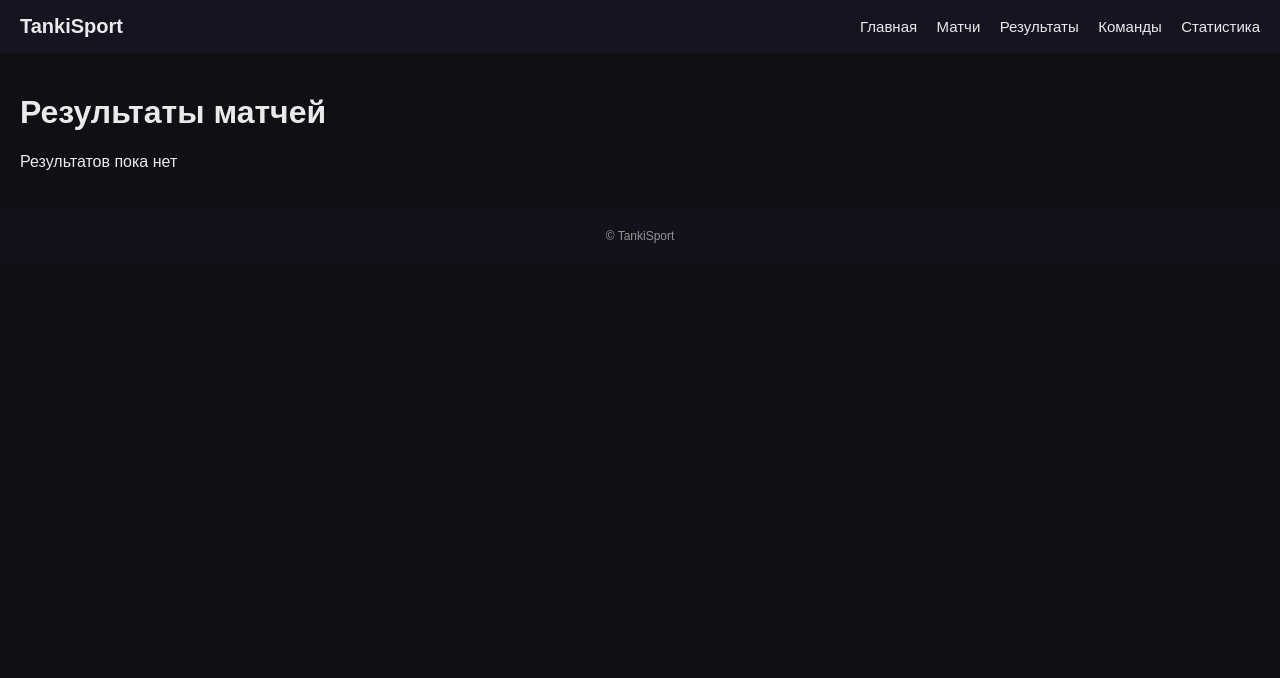
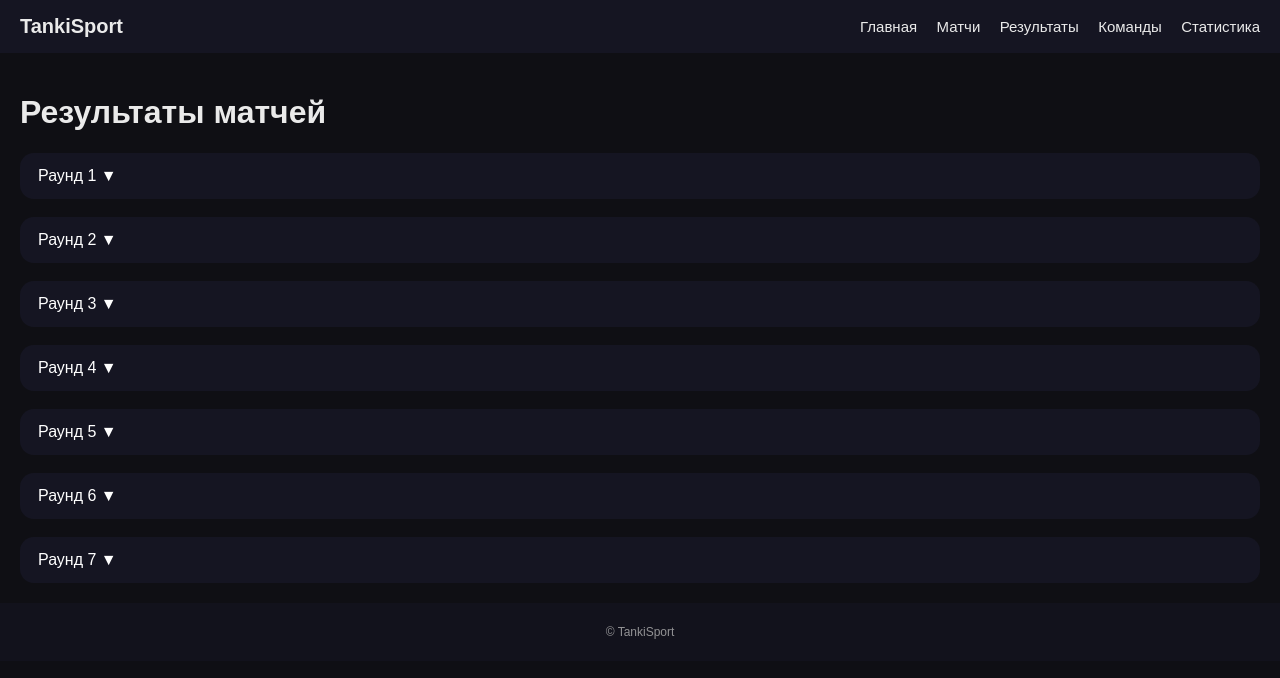
Before and after one commit to Maestr0-ai/tankisport-project, a Flask app: page /results in a window 1280 px wide. Shown: the top 678 px of the page. Run offline with Flask 3, Linux system fonts and the light colour scheme.

Commit message:
Update results.html

```diff
--- a/web/templates/results.html
+++ b/web/templates/results.html
@@ -1,51 +1,59 @@
 {% extends "base.html" %}
+{% block content %}
 
-{% block content %}
 <h1>Результаты матчей</h1>
 
-{% if results %}
-  {% for round_num, matches in results.items() %}
+<div class="results">
+
+{% for round, matches in results_by_round.items() %}
   <div class="round-block">
-      <button class="round-toggle" onclick="toggleRound('round-{{ round_num }}')">
-        Раунд {{ round_num }} ▼
+
+    <button class="round-toggle" onclick="toggleRound('round{{ round }}')">
+      Раунд {{ round }}
+      <span class="arrow">▼</span>
     </button>
 
-      <div id="round-{{ round_num }}" class="round-content">
-        {% if matches %}
+    <div id="round{{ round }}" class="round-content">
+      {% if matches and matches|length > 0 %}
+
         {% for m in matches %}
         <div class="result-card">
-              <!-- Левая команда -->
-              <div class="team left {% if m.score1 > m.score2 %}winner{% else %}loser{% endif %}">
+
+          <!-- Команда 1 -->
+          <span class="team {% if m.score1 > m.score2 %}winner{% else %}loser{% endif %}">
             {{ m.team1 }}
-              </div>
+          </span>
 
           <!-- Счёт -->
-              <div class="score">
+          <span class="score">
             {{ m.score1 }} : {{ m.score2 }}
-              </div>
+          </span>
 
-              <!-- Правая команда -->
-              <div class="team right {% if m.score2 > m.score1 %}winner{% else %}loser{% endif %}">
+          <!-- Команда 2 -->
+          <span class="team {% if m.score2 > m.score1 %}winner{% else %}loser{% endif %}">
             {{ m.team2 }}
-              </div>
+          </span>
+
         </div>
         {% endfor %}
+
       {% else %}
         <div class="no-results">
           Результатов этого раунда ещё нет
         </div>
       {% endif %}
     </div>
+
   </div>
 {% endfor %}
-{% else %}
-  <p>Результатов пока нет</p>
-{% endif %}
+
+</div>
 
 <script>
 function toggleRound(id) {
   const el = document.getElementById(id);
-  el.classList.toggle("open");
+  el.style.display = el.style.display === "block" ? "none" : "block";
 }
 </script>
+
 {% endblock %}
```
Lines whose indentation alone changed are shown as unchanged.
